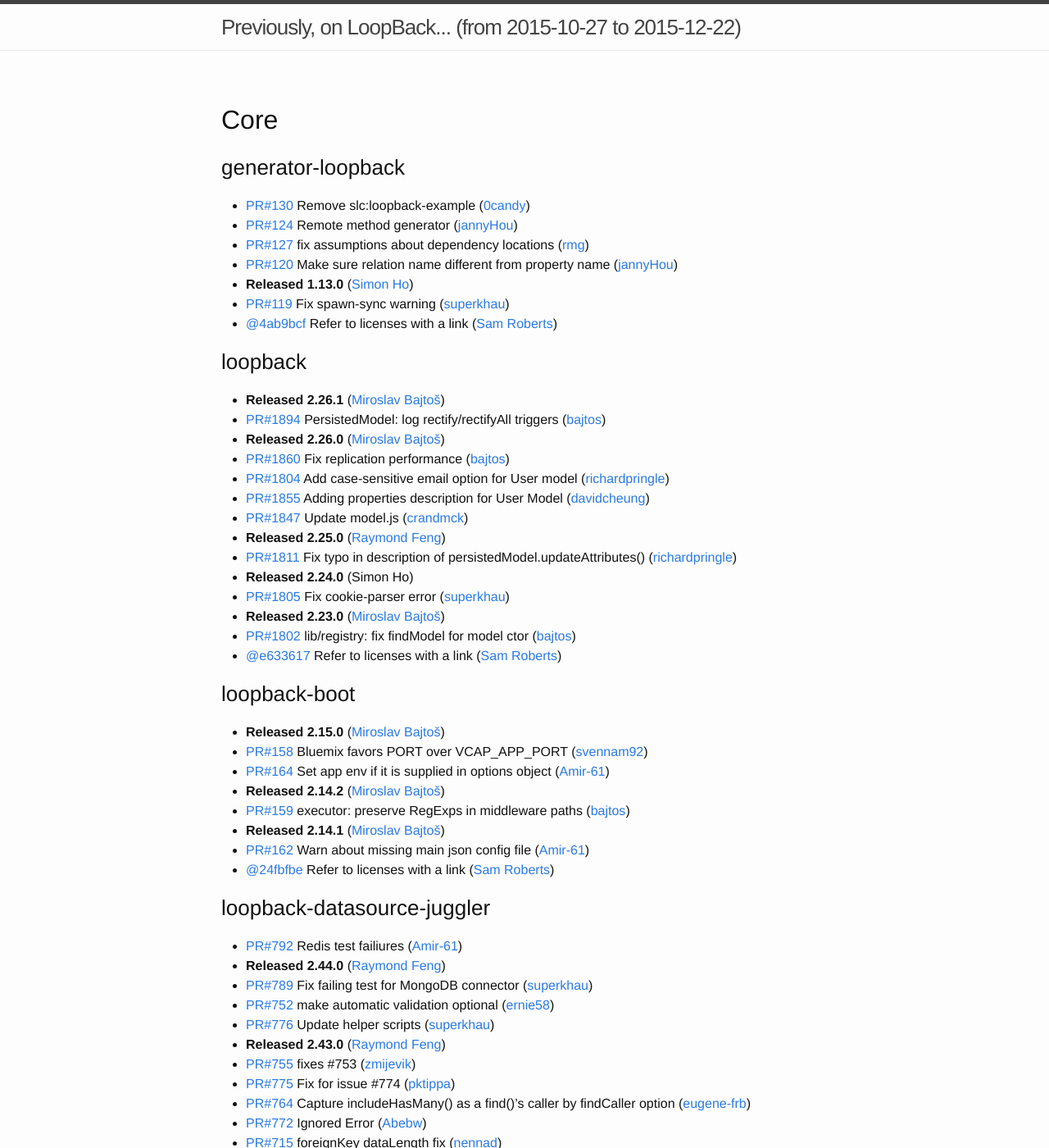
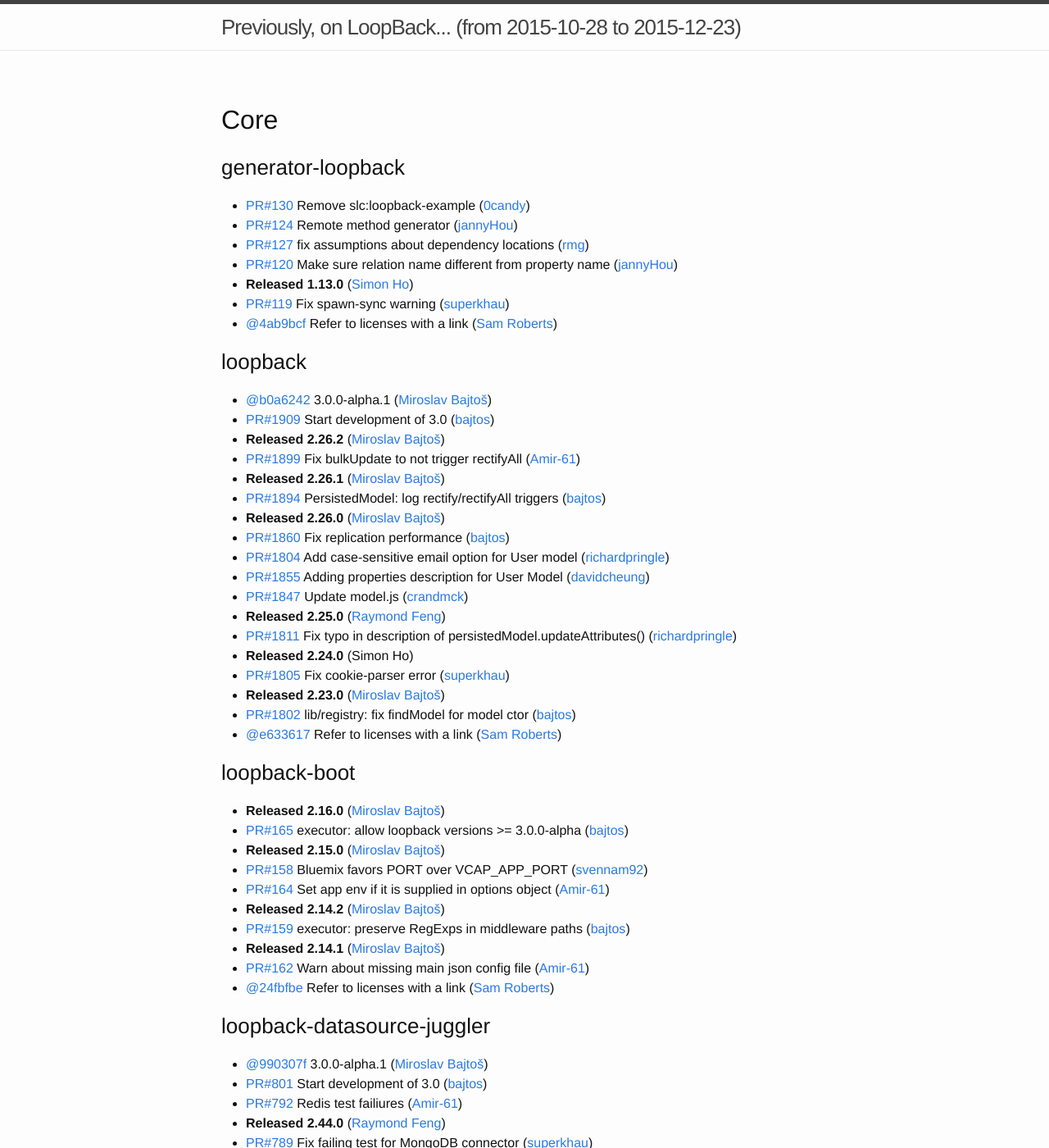
Before and after one commit to strongloop/loopback, a Jekyll site: the page built from index.md, in a window 1280 px wide and 1400 px high. Shown: the whole window at 82% size. Built offline with Jekyll 4.4.1, drawn with Linux system fonts in a browser that asks for light colours; some of the changed text lies outside the part shown.

Commit message:
Update changelog

```diff
--- a/index.md
+++ b/index.md
@@ -1,6 +1,6 @@
 ---
 layout: page
-since: (from 2015-10-27 to 2015-12-22)
+since: (from 2015-10-28 to 2015-12-23)
 ---
 
 ## Core
@@ -16,6 +16,10 @@
 
 
 ### loopback
+ * [@b0a6242](https://github.com/strongloop/loopback/commit/b0a62422c1d83c9b748bb97b7100e8dd8d2220e0) 3.0.0-alpha.1 ([Miroslav Bajtoš](https://github.com/bajtos))
+ * [PR#1909](https://github.com/strongloop/loopback/pull/1909) Start development of 3.0 ([bajtos](https://github.com/bajtos))
+ * **Released 2.26.2** ([Miroslav Bajtoš](https://github.com/bajtos))
+ * [PR#1899](https://github.com/strongloop/loopback/pull/1899) Fix bulkUpdate to not trigger rectifyAll  ([Amir-61](https://github.com/Amir-61))
  * **Released 2.26.1** ([Miroslav Bajtoš](https://github.com/bajtos))
  * [PR#1894](https://github.com/strongloop/loopback/pull/1894) PersistedModel: log rectify/rectifyAll triggers ([bajtos](https://github.com/bajtos))
  * **Released 2.26.0** ([Miroslav Bajtoš](https://github.com/bajtos))
@@ -33,6 +37,8 @@
 
 
 ### loopback-boot
+ * **Released 2.16.0** ([Miroslav Bajtoš](https://github.com/bajtos))
+ * [PR#165](https://github.com/strongloop/loopback-boot/pull/165) executor: allow loopback versions >= 3.0.0-alpha ([bajtos](https://github.com/bajtos))
  * **Released 2.15.0** ([Miroslav Bajtoš](https://github.com/bajtos))
  * [PR#158](https://github.com/strongloop/loopback-boot/pull/158) Bluemix favors PORT over VCAP_APP_PORT ([svennam92](https://github.com/svennam92))
  * [PR#164](https://github.com/strongloop/loopback-boot/pull/164) Set app env if it is supplied in options object ([Amir-61](https://github.com/Amir-61))
@@ -44,6 +50,8 @@
 
 
 ### loopback-datasource-juggler
+ * [@990307f](https://github.com/strongloop/loopback-datasource-juggler/commit/990307f3d5a5b08a49ae88b505205384312daec0) 3.0.0-alpha.1 ([Miroslav Bajtoš](https://github.com/bajtos))
+ * [PR#801](https://github.com/strongloop/loopback-datasource-juggler/pull/801) Start development of 3.0 ([bajtos](https://github.com/bajtos))
  * [PR#792](https://github.com/strongloop/loopback-datasource-juggler/pull/792) Redis test failiures ([Amir-61](https://github.com/Amir-61))
  * **Released 2.44.0** ([Raymond Feng](https://github.com/raymondfeng))
  * [PR#789](https://github.com/strongloop/loopback-datasource-juggler/pull/789) Fix failing test for MongoDB connector ([superkhau](https://github.com/superkhau))
@@ -202,7 +210,7 @@
 
 
 ### loopback-sdk-ios
- * [@d5355e4](https://github.com/strongloop/loopback-sdk-ios/commit/d5355e49714b20c4da3f8d71f5981a9977a99647) Fix swift compatibility issue when init'ing repo ([hideya kawahara](https://github.com/hideya))
+ * [PR#87](https://github.com/strongloop/loopback-sdk-ios/pull/87) Fix swift compatibility issue when init'ing a repo ([hideya](https://github.com/hideya))
  * [PR#79](https://github.com/strongloop/loopback-sdk-ios/pull/79) Enable unit test execution from `npm test` ([hideya](https://github.com/hideya))
  * [PR#80](https://github.com/strongloop/loopback-sdk-ios/pull/80) Update Subclassing.md ([kexoth](https://github.com/kexoth))
  * [PR#70](https://github.com/strongloop/loopback-sdk-ios/pull/70) Remove redundant declarations of `+ (instancetype)repository` ([hideya](https://github.com/hideya))
```
